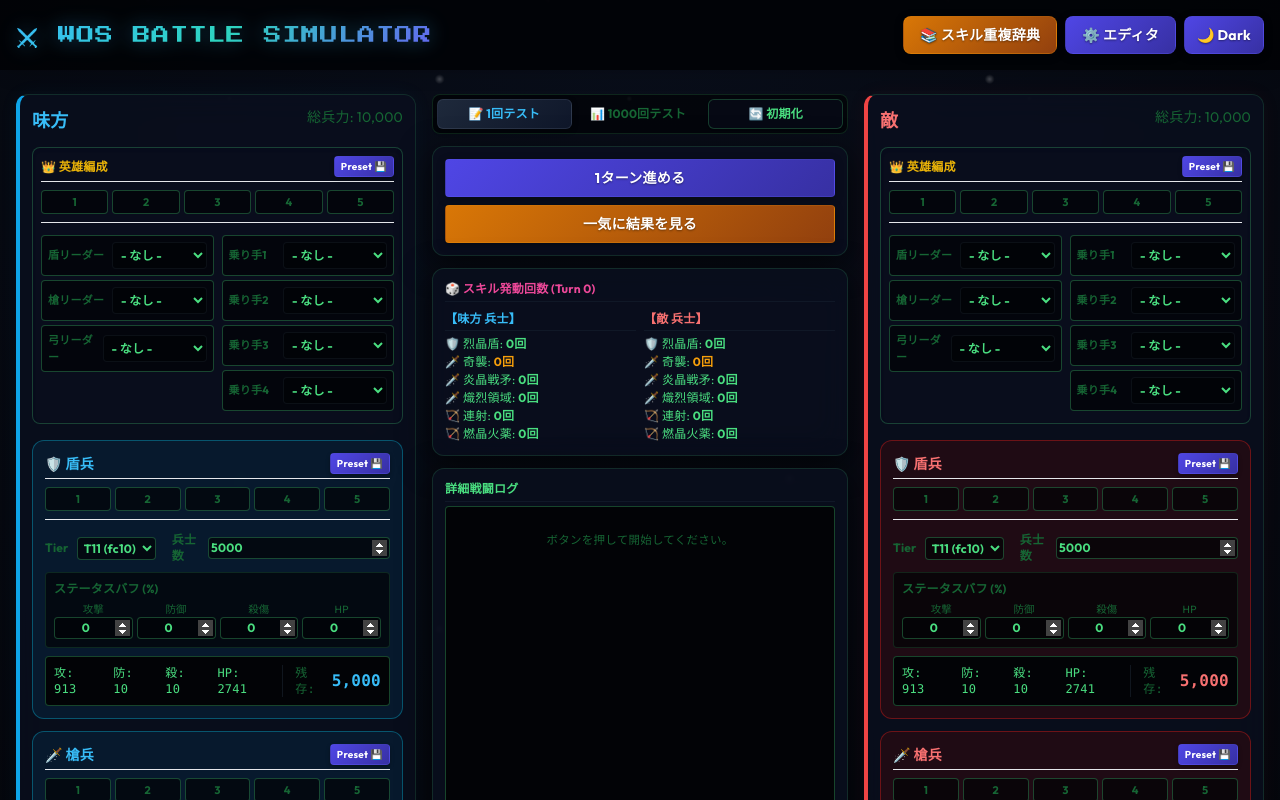
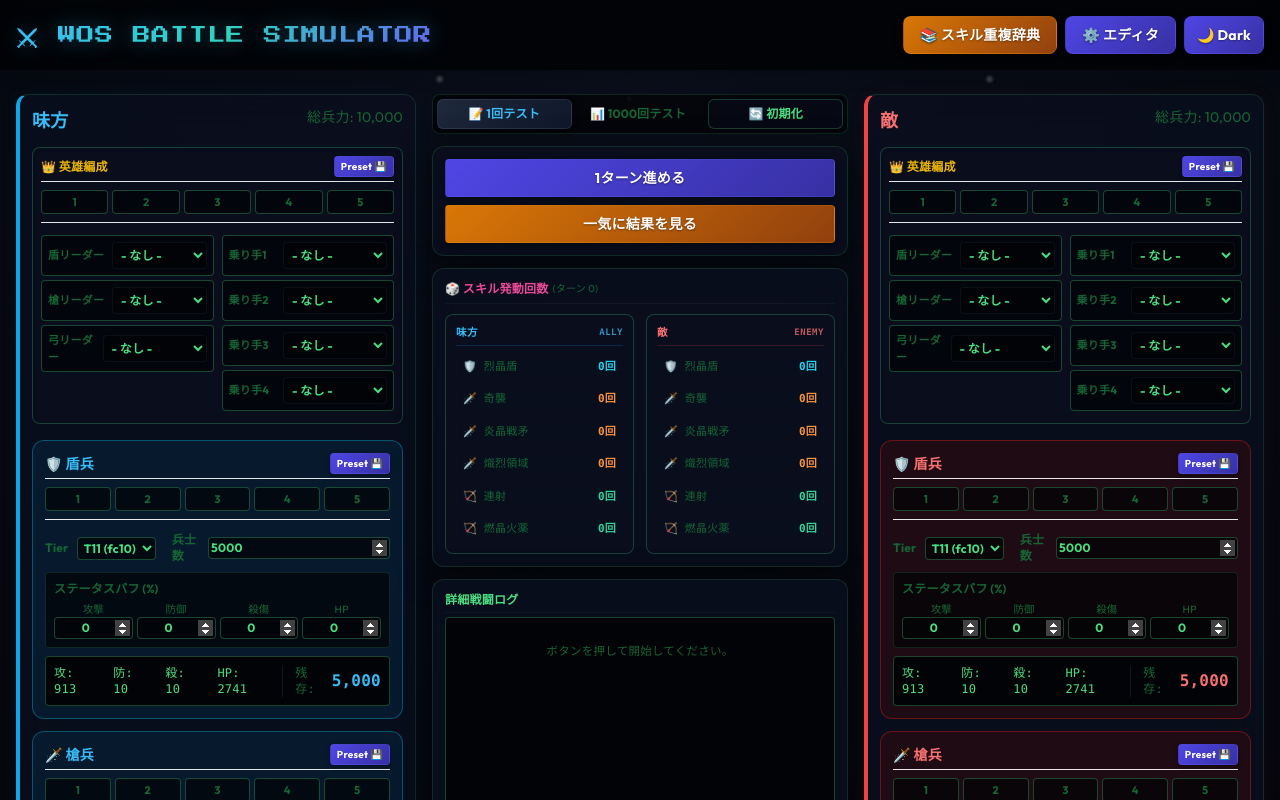
Before and after one commit to nilnil-2525/wos-battle-simulator, a React (Vite) app: page / in a window 1280 px wide. Shown: the top 800 px of the page. Built offline with nearby package versions, Linux system fonts and the light colour scheme.

Commit message:
style: スキル発動回数セクションの数値を兵種・役割ごとの鮮やかなマルチカラー配色に変更し視認性を向上

```diff
--- a/src/App.jsx
+++ b/src/App.jsx
@@ -315,61 +315,137 @@ const App = () => {
                                 </div>
 
                                 <div className="ice-panel p-3 rounded-xl shadow-md shrink-0 border border-slate-700/10">
-                                    <h3 className="font-bold text-pink-500 mb-2 text-xs border-b border-slate-700/20 pb-1 flex items-center justify-between">
-                                        <span>🎲 スキル発動回数 (Turn {turn})</span>
+                                    <h3 className="font-bold text-pink-500 mb-2.5 text-xs border-b border-slate-700/20 pb-1.5 flex items-center justify-between">
+                                        <span className="flex items-center gap-1">🎲 スキル発動回数 <span className="text-[10px] font-normal theme-text-muted">(ターン {turn})</span></span>
                                     </h3>
-                                    <div className="grid grid-cols-2 gap-x-2 gap-y-3 text-xs leading-normal">
-                                        <div>
-                                            <p className="theme-ally-win-text font-bold mb-1 border-b border-slate-700/20 pb-0.5">【味方 兵士】</p>
-                                            {armyData.ally.shield.tier === 11 && <div>🛡️ 烈晶盾: <span className="font-bold">{armyData.ally.stats.resshoCount}回</span></div>}
+
+                                    <div className="grid grid-cols-2 gap-3 text-xs leading-normal">
+                                        {/* 味方スキルカード */}
+                                        <div className="theme-nested-panel p-2.5 rounded-lg border border-slate-700/10 flex flex-col gap-2">
+                                            <h4 className="theme-ally-win-text font-bold text-[10.5px] uppercase tracking-wider border-b border-sky-500/20 pb-1 flex justify-between items-center">
+                                                <span>味方</span>
+                                                <span className="text-[9px] opacity-75 font-mono">ALLY</span>
+                                            </h4>
+                                            <div className="flex flex-col gap-1.5">
+                                                {/* 兵士スキル */}
+                                                {armyData.ally.shield.tier === 11 && (
+                                                    <div className="flex justify-between items-center px-1.5 py-1 rounded bg-slate-900/15 border border-slate-700/5 font-mono text-[11px]">
+                                                        <span className="theme-text-muted">🛡️ 烈晶盾</span>
+                                                        <span className={`font-bold ${theme === 'dark' ? 'text-cyan-400' : 'text-cyan-600'}`}>{armyData.ally.stats.resshoCount}回</span>
+                                                    </div>
+                                                )}
                                                 {armyData.ally.spear.tier === 11 && (
                                                     <>
-                                                    <div>🗡️ 奇襲: <span className="font-bold text-amber-500">{armyData.ally.stats.kisyuCount}回</span></div>
-                                                    <div>🗡️ 炎晶戦矛: <span className="font-bold">{armyData.ally.stats.enshoCount}回</span></div>
-                                                    <div>🗡️ 熾烈領域: <span className="font-bold">{armyData.ally.stats.shiretsuCount}回</span></div>
+                                                        <div className="flex justify-between items-center px-1.5 py-1 rounded bg-slate-900/15 border border-slate-700/5 font-mono text-[11px]">
+                                                            <span className="theme-text-muted">🗡️ 奇襲</span>
+                                                            <span className={`font-bold ${theme === 'dark' ? 'text-orange-400' : 'text-orange-600'}`}>{armyData.ally.stats.kisyuCount}回</span>
+                                                        </div>
+                                                        <div className="flex justify-between items-center px-1.5 py-1 rounded bg-slate-900/15 border border-slate-700/5 font-mono text-[11px]">
+                                                            <span className="theme-text-muted">🗡️ 炎晶戦矛</span>
+                                                            <span className={`font-bold ${theme === 'dark' ? 'text-orange-400' : 'text-orange-600'}`}>{armyData.ally.stats.enshoCount}回</span>
+                                                        </div>
+                                                        <div className="flex justify-between items-center px-1.5 py-1 rounded bg-slate-900/15 border border-slate-700/5 font-mono text-[11px]">
+                                                            <span className="theme-text-muted">🗡️ 熾烈領域</span>
+                                                            <span className={`font-bold ${theme === 'dark' ? 'text-orange-400' : 'text-orange-600'}`}>{armyData.ally.stats.shiretsuCount}回</span>
+                                                        </div>
                                                     </>
                                                 )}
                                                 {armyData.ally.bow.tier === 11 && (
                                                     <>
-                                                    <div>🏹 連射: <span className="font-bold">{armyData.ally.stats.renshaCount}回</span></div>
-                                                    <div>🏹 燃晶火薬: <span className="font-bold">{armyData.ally.stats.nenshoCount}回</span></div>
+                                                        <div className="flex justify-between items-center px-1.5 py-1 rounded bg-slate-900/15 border border-slate-700/5 font-mono text-[11px]">
+                                                            <span className="theme-text-muted">🏹 連射</span>
+                                                            <span className={`font-bold ${theme === 'dark' ? 'text-emerald-400' : 'text-emerald-600'}`}>{armyData.ally.stats.renshaCount}回</span>
+                                                        </div>
+                                                        <div className="flex justify-between items-center px-1.5 py-1 rounded bg-slate-900/15 border border-slate-700/5 font-mono text-[11px]">
+                                                            <span className="theme-text-muted">🏹 燃晶火薬</span>
+                                                            <span className={`font-bold ${theme === 'dark' ? 'text-emerald-400' : 'text-emerald-600'}`}>{armyData.ally.stats.nenshoCount}回</span>
+                                                        </div>
                                                     </>
                                                 )}
 
+                                                {/* 英雄スキル */}
                                                 {Object.keys(armyData.ally.stats.heroSkillCounts).length > 0 && (
-                                                <div className="mt-2">
-                                                    <p className="theme-ally-win-text font-bold mb-1 border-b border-slate-700/20 pb-0.5">【味方 英雄】</p>
+                                                    <div className="flex flex-col gap-1.5 mt-1 border-t border-slate-700/10 pt-1.5">
                                                         {Object.values(armyData.ally.stats.heroSkillCounts).map((s, idx) => (
-                                                        <div key={idx} className="theme-text-muted whitespace-nowrap overflow-hidden text-ellipsis">✨ {s.name}: <span className="font-bold text-teal-600">{s.count}回</span></div>
+                                                            <div key={idx} className="flex justify-between items-center px-1.5 py-1 rounded bg-slate-900/15 border border-slate-700/5 font-mono text-[11px]">
+                                                                <span className="theme-text-muted truncate max-w-[70%]" title={s.name}>✨ {s.name}</span>
+                                                                <span className={`font-bold ${theme === 'dark' ? 'text-fuchsia-400' : 'text-fuchsia-600'}`}>{s.count}回</span>
+                                                            </div>
                                                         ))}
                                                     </div>
                                                 )}
+
+                                                {/* 発動なし時のプレースホルダー */}
+                                                {!(armyData.ally.shield.tier === 11) && !(armyData.ally.spear.tier === 11) && !(armyData.ally.bow.tier === 11) && Object.keys(armyData.ally.stats.heroSkillCounts).length === 0 && (
+                                                    <div className="text-center py-6 text-[10.5px] theme-text-muted border border-dashed border-slate-700/20 rounded">
+                                                        戦闘開始後に表示
                                                     </div>
-                                        <div>
-                                            <p className="theme-enemy-win-text font-bold mb-1 border-b border-slate-700/20 pb-0.5">【敵 兵士】</p>
-                                            {armyData.enemy.shield.tier === 11 && <div>🛡️ 烈晶盾: <span className="font-bold">{armyData.enemy.stats.resshoCount}回</span></div>}
+                                                )}
+                                            </div>
+                                        </div>
+
+                                        {/* 敵スキルカード */}
+                                        <div className="theme-nested-panel p-2.5 rounded-lg border border-slate-700/10 flex flex-col gap-2">
+                                            <h4 className="theme-enemy-win-text font-bold text-[10.5px] uppercase tracking-wider border-b border-red-500/20 pb-1 flex justify-between items-center">
+                                                <span>敵</span>
+                                                <span className="text-[9px] opacity-75 font-mono">ENEMY</span>
+                                            </h4>
+                                            <div className="flex flex-col gap-1.5">
+                                                {/* 兵士スキル */}
+                                                {armyData.enemy.shield.tier === 11 && (
+                                                    <div className="flex justify-between items-center px-1.5 py-1 rounded bg-slate-900/15 border border-slate-700/5 font-mono text-[11px]">
+                                                        <span className="theme-text-muted">🛡️ 烈晶盾</span>
+                                                        <span className={`font-bold ${theme === 'dark' ? 'text-cyan-400' : 'text-cyan-600'}`}>{armyData.enemy.stats.resshoCount}回</span>
+                                                    </div>
+                                                )}
                                                 {armyData.enemy.spear.tier === 11 && (
                                                     <>
-                                                    <div>🗡️ 奇襲: <span className="font-bold text-amber-500">{armyData.enemy.stats.kisyuCount}回</span></div>
-                                                    <div>🗡️ 炎晶戦矛: <span className="font-bold">{armyData.enemy.stats.enshoCount}回</span></div>
-                                                    <div>🗡️ 熾烈領域: <span className="font-bold">{armyData.enemy.stats.shiretsuCount}回</span></div>
+                                                        <div className="flex justify-between items-center px-1.5 py-1 rounded bg-slate-900/15 border border-slate-700/5 font-mono text-[11px]">
+                                                            <span className="theme-text-muted">🗡️ 奇襲</span>
+                                                            <span className={`font-bold ${theme === 'dark' ? 'text-orange-400' : 'text-orange-600'}`}>{armyData.enemy.stats.kisyuCount}回</span>
+                                                        </div>
+                                                        <div className="flex justify-between items-center px-1.5 py-1 rounded bg-slate-900/15 border border-slate-700/5 font-mono text-[11px]">
+                                                            <span className="theme-text-muted">🗡️ 炎晶戦矛</span>
+                                                            <span className={`font-bold ${theme === 'dark' ? 'text-orange-400' : 'text-orange-600'}`}>{armyData.enemy.stats.enshoCount}回</span>
+                                                        </div>
+                                                        <div className="flex justify-between items-center px-1.5 py-1 rounded bg-slate-900/15 border border-slate-700/5 font-mono text-[11px]">
+                                                            <span className="theme-text-muted">🗡️ 熾烈領域</span>
+                                                            <span className={`font-bold ${theme === 'dark' ? 'text-orange-400' : 'text-orange-600'}`}>{armyData.enemy.stats.shiretsuCount}回</span>
+                                                        </div>
                                                     </>
                                                 )}
                                                 {armyData.enemy.bow.tier === 11 && (
                                                     <>
-                                                    <div>🏹 連射: <span className="font-bold">{armyData.enemy.stats.renshaCount}回</span></div>
-                                                    <div>🏹 燃晶火薬: <span className="font-bold">{armyData.enemy.stats.nenshoCount}回</span></div>
+                                                        <div className="flex justify-between items-center px-1.5 py-1 rounded bg-slate-900/15 border border-slate-700/5 font-mono text-[11px]">
+                                                            <span className="theme-text-muted">🏹 連射</span>
+                                                            <span className={`font-bold ${theme === 'dark' ? 'text-emerald-400' : 'text-emerald-600'}`}>{armyData.enemy.stats.renshaCount}回</span>
+                                                        </div>
+                                                        <div className="flex justify-between items-center px-1.5 py-1 rounded bg-slate-900/15 border border-slate-700/5 font-mono text-[11px]">
+                                                            <span className="theme-text-muted">🏹 燃晶火薬</span>
+                                                            <span className={`font-bold ${theme === 'dark' ? 'text-emerald-400' : 'text-emerald-600'}`}>{armyData.enemy.stats.nenshoCount}回</span>
+                                                        </div>
                                                     </>
                                                 )}
 
+                                                {/* 英雄スキル */}
                                                 {Object.keys(armyData.enemy.stats.heroSkillCounts).length > 0 && (
-                                                <div className="mt-2">
-                                                    <p className="theme-enemy-win-text font-bold mb-1 border-b border-slate-700/20 pb-0.5">【敵 英雄】</p>
+                                                    <div className="flex flex-col gap-1.5 mt-1 border-t border-slate-700/10 pt-1.5">
                                                         {Object.values(armyData.enemy.stats.heroSkillCounts).map((s, idx) => (
-                                                        <div key={idx} className="theme-text-muted whitespace-nowrap overflow-hidden text-ellipsis">✨ {s.name}: <span className="font-bold text-teal-600">{s.count}回</span></div>
+                                                            <div key={idx} className="flex justify-between items-center px-1.5 py-1 rounded bg-slate-900/15 border border-slate-700/5 font-mono text-[11px]">
+                                                                <span className="theme-text-muted truncate max-w-[70%]" title={s.name}>✨ {s.name}</span>
+                                                                <span className={`font-bold ${theme === 'dark' ? 'text-fuchsia-400' : 'text-fuchsia-600'}`}>{s.count}回</span>
+                                                            </div>
                                                         ))}
                                                     </div>
                                                 )}
+
+                                                {/* 発動なし時のプレースホルダー */}
+                                                {!(armyData.enemy.shield.tier === 11) && !(armyData.enemy.spear.tier === 11) && !(armyData.enemy.bow.tier === 11) && Object.keys(armyData.enemy.stats.heroSkillCounts).length === 0 && (
+                                                    <div className="text-center py-6 text-[10.5px] theme-text-muted border border-dashed border-slate-700/20 rounded">
+                                                        戦闘開始後に表示
+                                                    </div>
+                                                )}
+                                            </div>
                                         </div>
                                     </div>
                                 </div>
```
Lines whose indentation alone changed are shown as unchanged.
